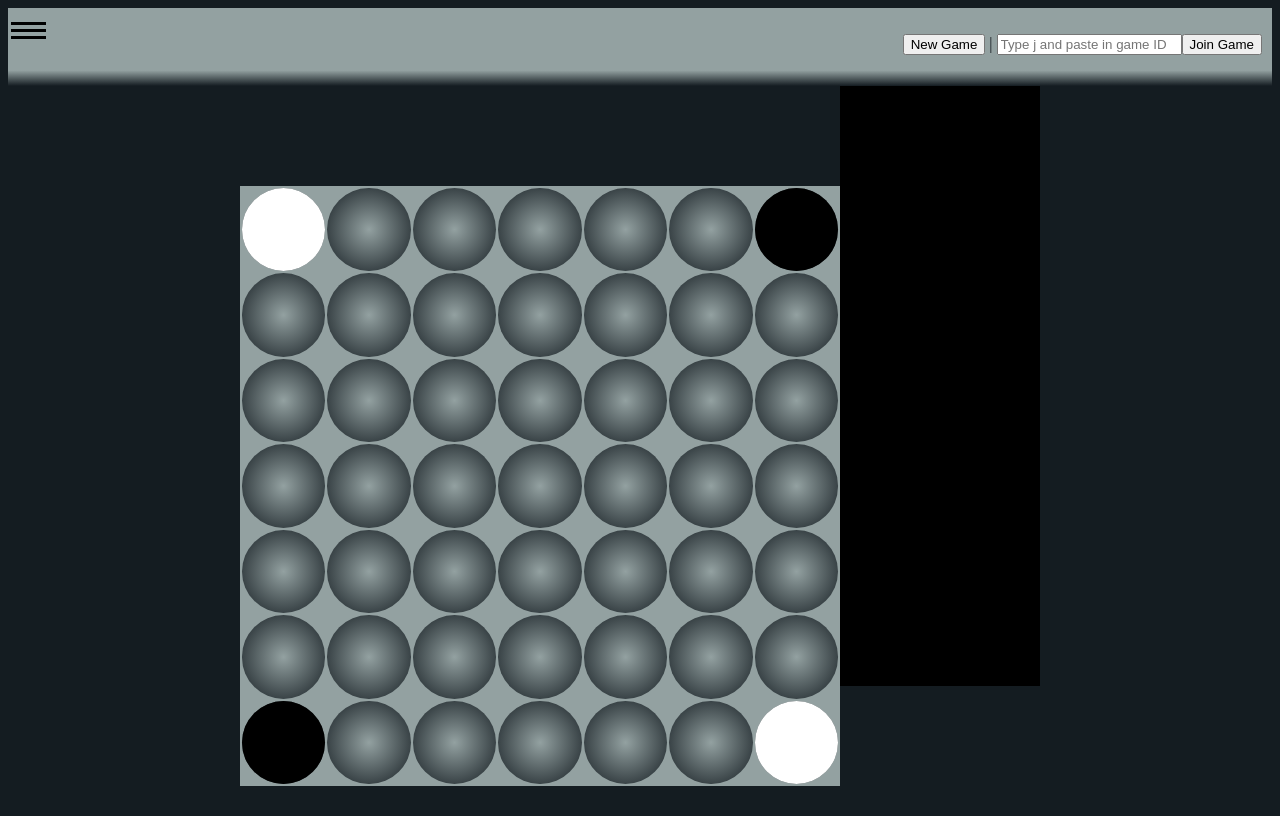
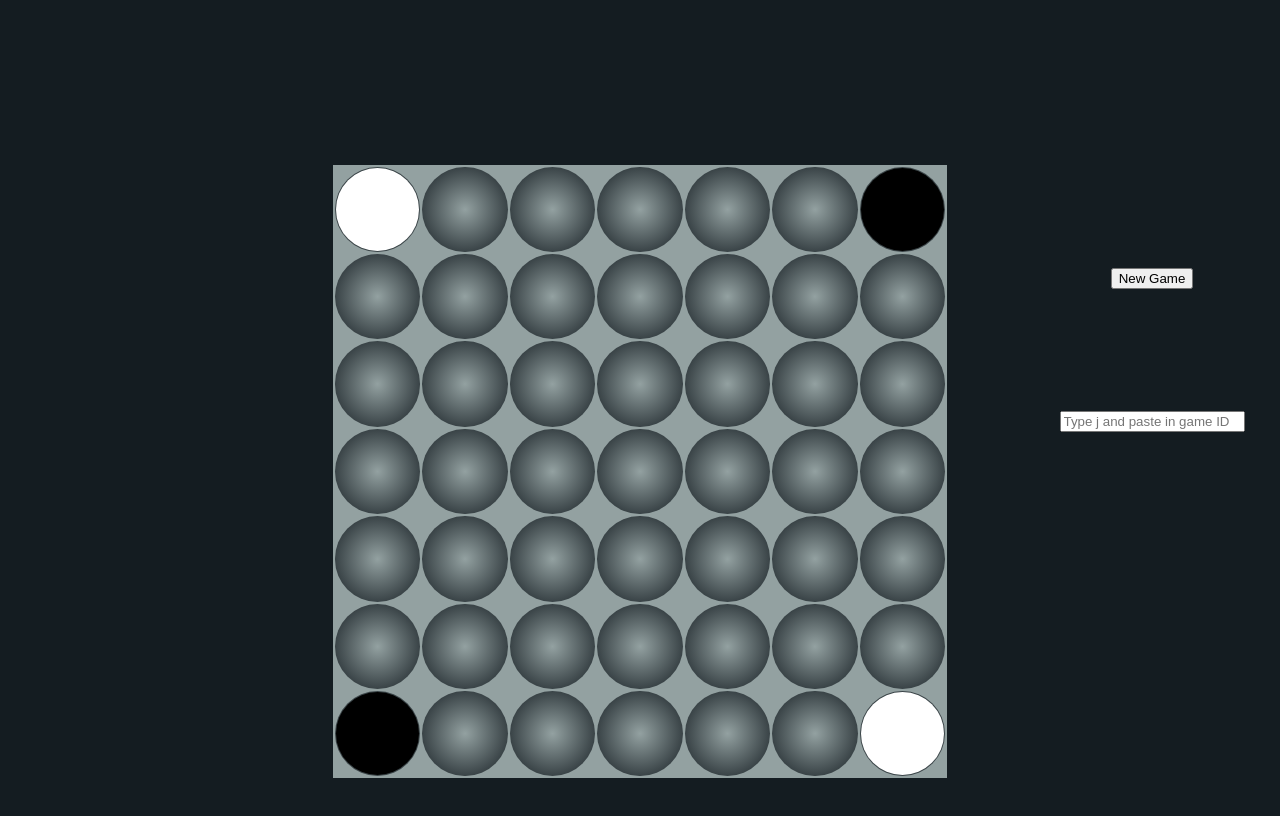
Before and after one commit to ysicg/wataxx, a website: page index.html in a window 1280 px wide. Drawn offline with Linux system fonts and the light colour scheme.

Commit message:
switch to css grid layout

```diff
--- a/client.js
+++ b/client.js
@@ -11,10 +11,7 @@ let STATE = startingPosition;
 const msgBoard = document.getElementById("msgBoard");
 const uiMsgs = document.createElement('div');
 const btnCreate = document.getElementById("btnCreate");
-const btnJoin = document.getElementById("btnJoin");
 const txtGameID = document.getElementById("txtGameID");
-const divPlayers = document.getElementById("divPlayers");
-const divBoard = document.getElementById("divBoard");
 let white = document.getElementsByClassName("w")
 let black = document.getElementsByClassName("b")
 //const board = [...Array(7*7).keys()];
@@ -41,6 +38,7 @@ btnCreate.addEventListener("click", e => {
 	ws.send(JSON.stringify(payload));
 })
 
+/*
 btnJoin.addEventListener("click", e => {
 	if (gameID === null) { gameID = txtGameID.value;}
 	const payload = {
@@ -50,6 +48,7 @@ btnJoin.addEventListener("click", e => {
 	}
 	ws.send(JSON.stringify(payload));
 })
+*/
 txtGameID.addEventListener("keypress", e => {
 	if (txtGameID.value && e.code === "Enter") {
 		gameID = txtGameID.value;
@@ -76,7 +75,6 @@ ws.onmessage = message => {
 		color = Object.keys(response.game.players).find(key => response.game.players[key]===clientID);
 		console.log("Game successfully created with ID " + gameID + ", your color is: " + color);
 		updateBoard(response.game.state)
-		console.log(response.game.state)
 		listen(color === "w" ? white : black)
 		uiMsgs.textContent = "You have joined the game. Game ID: " + gameID
 		msgBoard.appendChild(uiMsgs)
--- a/index.html
+++ b/index.html
@@ -10,7 +10,7 @@
 	<body>
 
 		<header>
-			<nav class="nav">
+			<!--nav class="nav">
 				<div class="nav-left">
 					<div class="bar1"></div>
 					<div class="bar2"></div>
@@ -18,20 +18,14 @@
 				</div>
 				<div class="nav-right">
 					<ul>
-						<li class="menu-element"><button id='btnCreate'> New Game </button></li>
-						<li class="menu-element"> | </li>
-						<li class="menu-element"><input type='text' id="txtGameID" placeholder="Type j and paste in game ID"</li>
 						<li class="menu-element"><button id='btnJoin'> Join Game </button></li>
 					</ul>
 				</div>
-			</nav>
+			</nav-->
 		</header>
 
 
-		<div id="divPlayers"></div>
-		<div id="divBoard"></div>
-
-		<div class="flex-container">
+		<div id="main">
 			<table>
 				<tr>
 					<td> <div id="sq_0" class="w"></div></td><td> <div id="sq_1"></div></td><td> <div id="sq_2"></div></td><td> <div id="sq_3"></div></td><td> <div id="sq_4"></div></td><td> <div id="sq_5"></div></td><td> <div id="sq_6" class="b"></div></td>
@@ -57,7 +51,16 @@
 			</table>
 
 			<div id="msgBoard">
+				<div></div>
+				<div>
+					<button id='btnCreate'> New Game </button>
+				</div>
+				<div>
+					<input type='text' id="txtGameID" placeholder="Type j and paste in game ID">
+				</div>
 			</div>
+
+
 		</div>
 
 		<script src="client.js"></script>
--- a/style.css
+++ b/style.css
@@ -1,9 +1,10 @@
-//@import url('https://fonts.googleapis.com/css2?family=Asap&display=swap');
+@import url('https://fonts.googleapis.com/css2?family=Asap&display=swap');
 * {
 	margin: auto;
 }
 
 body {
+	font-family:asap;
 	background-color: #141c21 ;
 	color: #93a1a1;
 	display: flex;
@@ -15,51 +16,39 @@ body {
 
 header {
 	font-family:asap;
-	padding-bottom: 15px;
-	padding-top: 5px;
 	background-color: #93a1a1; color: #141c21;
 	background-image: linear-gradient(#93a1a1 80% , #141c21);
 	width:100%;
 }
-nav { padding:inherit;}
-.nav-left {float:left;}
-.bar1, .bar2, .bar3 {width: 35px;height: 3px;background-color: black;margin: 4px 3px;}
 
-.nav-right { float:right; margin-right:10px;}
-.nav-right ul a {list-style-type:none;  color: inherit; margin-left:8px; font-size:140%; }
-.menu-element {display: inline-block; }
-
-.flex-container {
+#main {
+	display: grid;
 	width: 100%;
-	display: flex;
-	flex-direction: row;
-	justify-content: center;
+	grid-template-columns: repeat(5, 1fr);
 }
 #msgBoard {
-	background-color: black;
-	width:200px;
-	height:600px;
-	float:right;
-	display: flex;
-	position: relative;
+	font-family:asap;
+	display: grid;
+	height:100%;
+	background-color: inherit;
+	grid-template-rows: repeat(5, 1fr);
+}
+#btnCreate {
+	grid-row: 2; /* idk why this doesn't work, had to fill row 1 with empty <div> */
 }
 table {
+	display: flex;
 	margin-top:100px;
-	width:600px;
-	height:600px;
 	position:relative;
 	background-color: #93a1a1;
+	grid-column:2/5;
 }
 td {
 	background: radial-gradient(#93a1a1, #141c21);
 
 	position:relative;
-	width: 83.4333px;;
-	height: 83.4333px;;
-	border:0;
-	padding:0;
-	top:0;
-	bottom:0;
+	width: 83.4333px;
+	height: 83.4333px;
 	border-radius: 50%;
 }
 
@@ -67,10 +56,6 @@ td {
 .b { width:inherit; height:inherit; border-radius: 50%; background-color: black; }
 
 
-/*
-.black-piece { background-color: black;}
-.white-piece { background-color: white;}
- */
 .clicked-p {
 	background: radial-gradient(gray, white);
 	width:inherit;
@@ -84,3 +69,14 @@ td {
 	border-radius: 50%;
 	background: radial-gradient(gray, green);
 }
+
+
+/*
+nav { padding:inherit;}
+.nav-left {float:left;}
+.bar1, .bar2, .bar3 {width: 35px;height: 3px;background-color: black;margin: 4px 3px;}
+
+.nav-right { float:right; margin-right:10px;}
+.nav-right ul a {list-style-type:none;  color: inherit; margin-left:8px; font-size:140%; }
+.menu-element {display: inline-block; }
+*/
```
